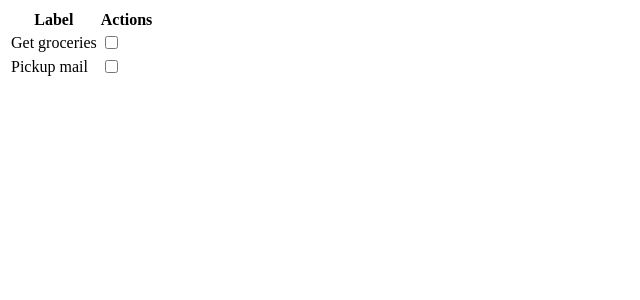
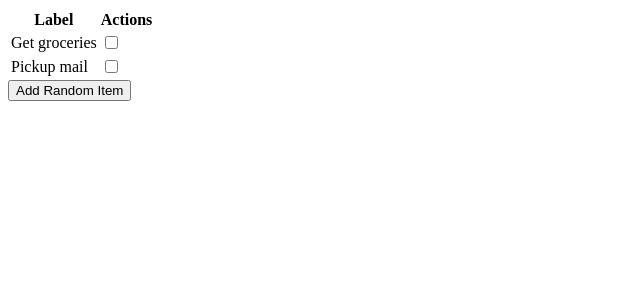
Before and after one commit to mwthink/todo-react-typescript, a React app: page / in a window 1280 px wide. Shown: the top 300 px of the page, without its empty margins (0-640 px from the left). Built offline with nearby package versions, Linux system fonts and the light colour scheme; the HTML template or start-up script is replaced by a standard one.

Commit message:
add new list item functionality

```diff
--- a/src/App.tsx
+++ b/src/App.tsx
@@ -1,6 +1,6 @@
 import * as React from 'react';
 import { TodoListItem } from './types';
-import { Table } from 'reactstrap';
+import { Button, Table } from 'reactstrap';
 
 const App = () => {
   const [ todoList, setTodoList ] = React.useState<TodoListItem[]>([
@@ -18,6 +18,15 @@ const App = () => {
         isCompleted: !item.isCompleted
       }
     })
+    setTodoList(updatedList);
+  }
+
+  const addNewListItem = (itemLabel:string) => {
+    const updatedList = todoList.concat([{
+      label: itemLabel,
+      isCompleted: false
+    }]);
+
     setTodoList(updatedList);
   }
 
@@ -45,6 +54,7 @@ const App = () => {
           ))}
         </tbody>
       </Table>
+      <Button onClick={()=>addNewListItem(`Item #${Math.random()}`)}>Add Random Item</Button>
     </div>
   )
 }
```
